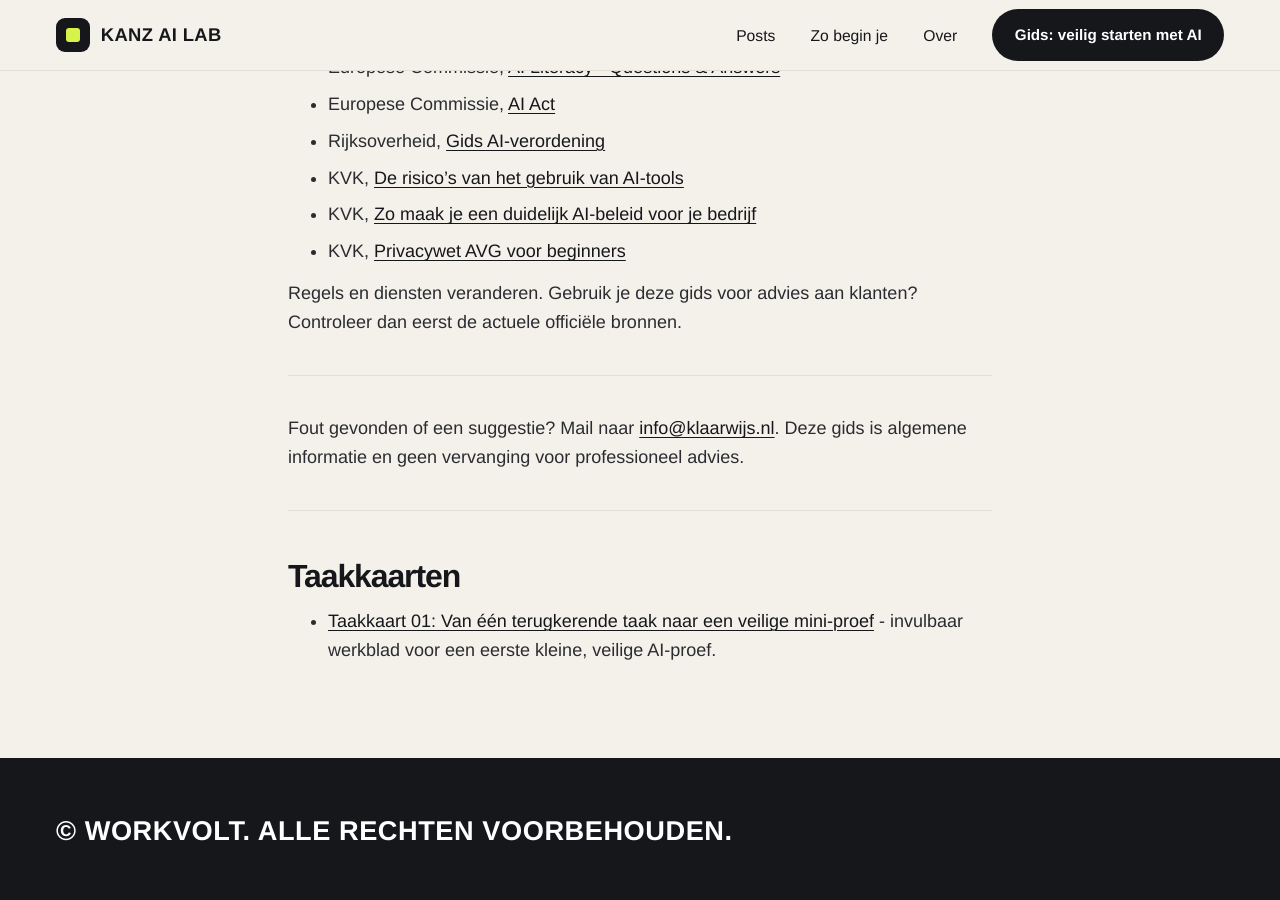
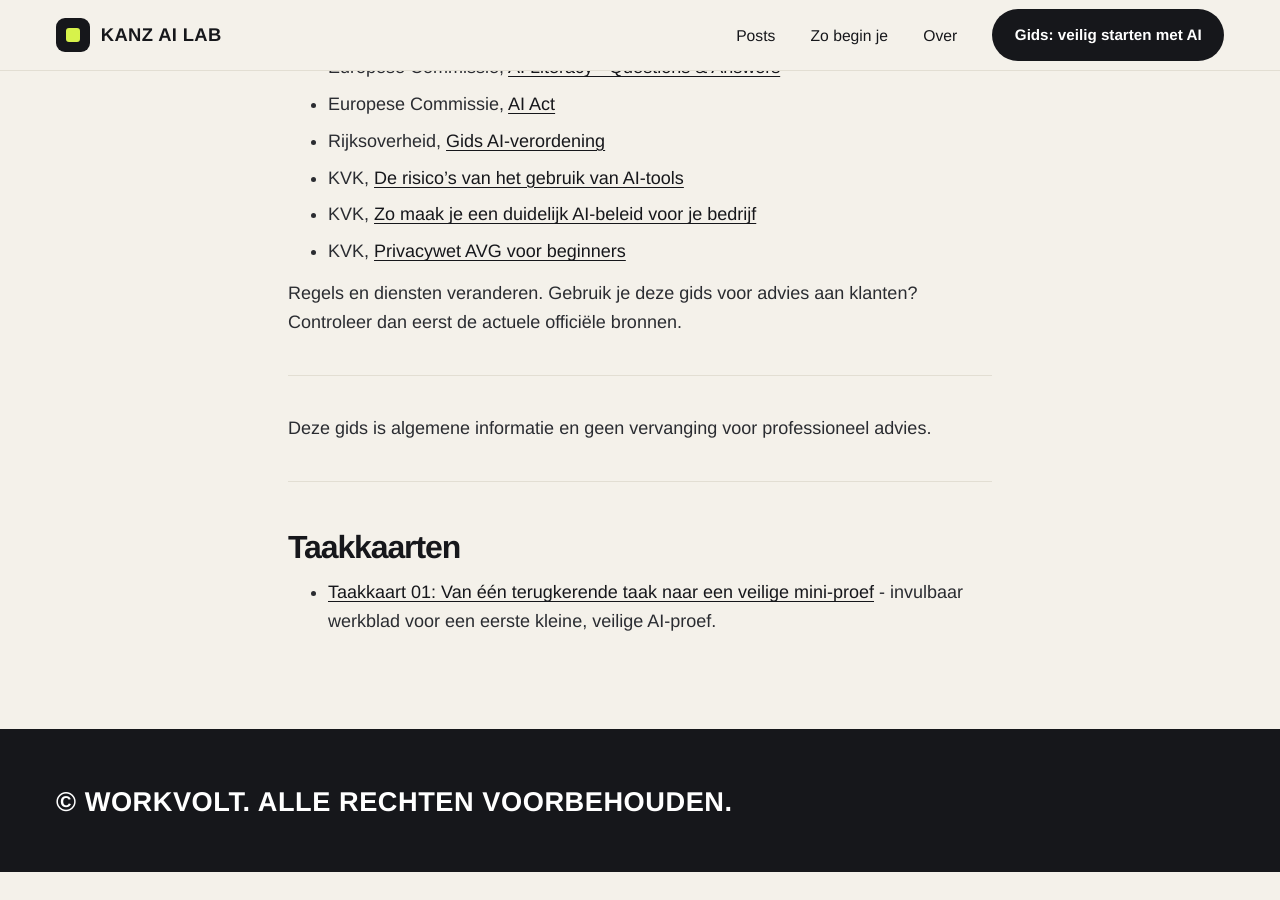
Before and after one commit to kanz-ai-lab-nl/kanz-ai-lab-nl.github.io, a Jekyll site: the page built from gids/index.md, in a window 1280 px wide and 900 px high, scrolled down 9791 px. Built offline with Jekyll 4.4.1, drawn with Linux system fonts in a browser that asks for light colours; our own code applies the rules of GitHub Pages for plain Markdown files; after the commit the page ends 10663 px from its top, so only the background shows below that.

```diff
--- a/gids/index.md
+++ b/gids/index.md
@@ -285,7 +285,7 @@
 
 ---
 
-Fout gevonden of een suggestie? Mail naar [info@klaarwijs.nl](mailto:info@klaarwijs.nl). Deze gids is algemene informatie en geen vervanging voor professioneel advies.
+Deze gids is algemene informatie en geen vervanging voor professioneel advies.
 
 
 ---
```
